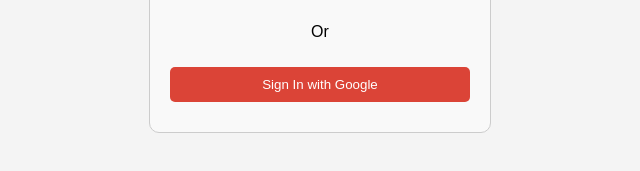
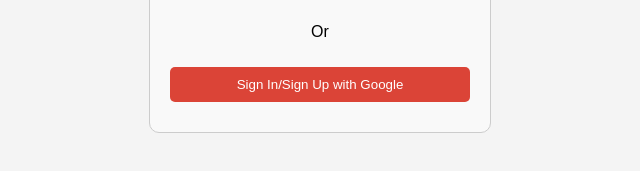
Before and after one commit to sigmacoin/sigmacoin.github.io, a plain HTML site: page index.html in a window 1280 px wide. Shown: the part 543-714 px from the top of the page, 320-960 px from the left. Drawn offline with Linux system fonts and the light colour scheme; no server answers.

Commit message:
index.html

```diff
--- a/index.html
+++ b/index.html
@@ -17,7 +17,7 @@
         <button id="login-button">Log In</button>
         <p id="auth-message"></p>
         <p>Or</p>
-        <button id="google-signin-button">Sign In with Google</button>
+        <button id="google-signin-button">Sign In/Sign Up with Google</button>
     </div>
 
     <div class="container" style="display: none;">
```
